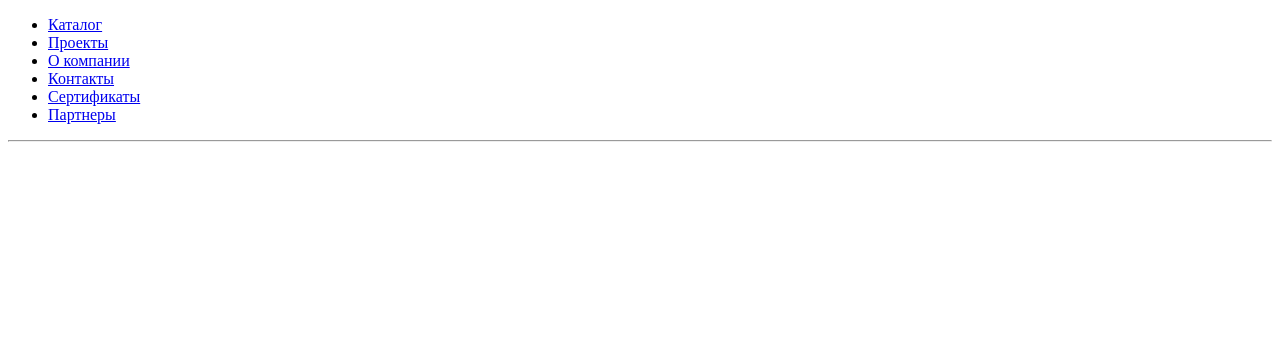
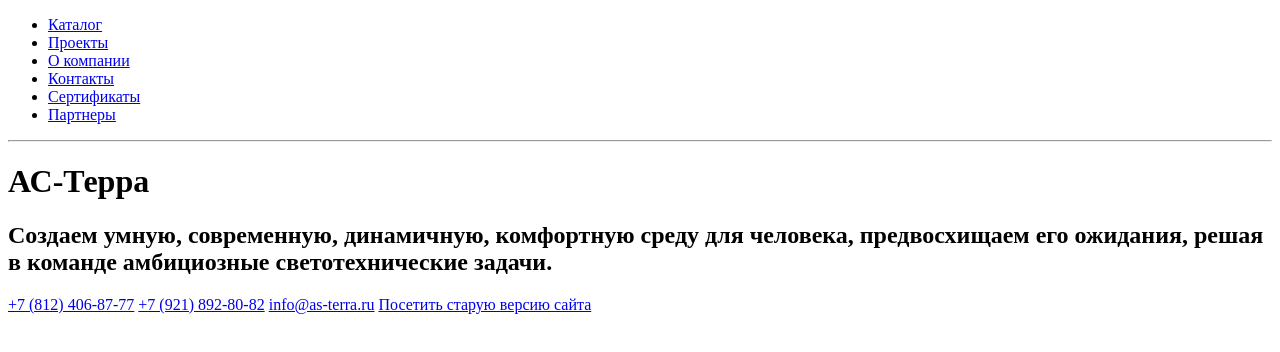
Before and after one commit to AntonyGlim/siteASTerra, a plain HTML site: page index.html in a window 1280 px wide. Drawn offline with Linux system fonts and the light colour scheme.

Commit message:
contacts add

```diff
--- a/index.html
+++ b/index.html
@@ -16,6 +16,15 @@
 
 		<hr>
 
+		<h1>АС-Терра</h1>
+		<h2>
+			Создаем умную, современную, динамичную, комфортную среду для человека, предвосхищаем его ожидания, решая в команде амбициозные светотехнические задачи.
+		</h2>
+
+		<a href="tel:+78124068777">+7 (812) 406-87-77</a>
+		<a href="tel:+79218928082">+7 (921) 892-80-82</a>
+		<a href = "mailto: info@as-terra.ru">info@as-terra.ru</a>
+		<a href = "http://old.as-terra.ru">Посетить старую версию сайта</a>
 
 	</body>
 </html>
```
